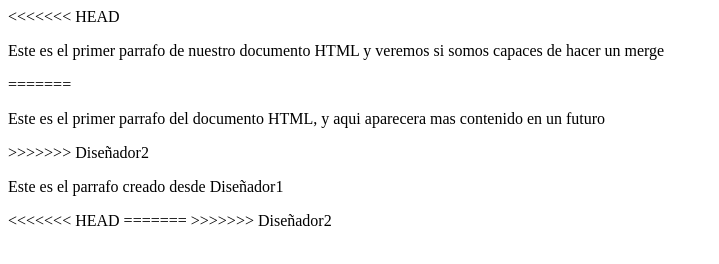
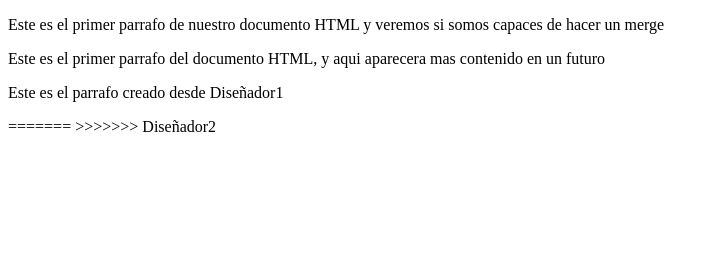
Before and after one commit to vmr77/Proyecto_Web_Empresa_B, a plain HTML site: page index.html in a window 1280 px wide. Shown: the whole page, without its empty margins (0-719 px from the left). Drawn offline with Linux system fonts and the light colour scheme.

Commit message:
Merge2 branch 'Diseñador2'

```diff
--- a/index.html
+++ b/index.html
@@ -7,18 +7,14 @@
 </head>
 <body>
 
-<<<<<<< HEAD
     <p>Este es el primer parrafo de nuestro documento HTML y veremos si somos capaces de hacer un merge</p>
-=======
     <p>Este es el primer parrafo del documento HTML, y aqui aparecera mas contenido en un futuro</p>
->>>>>>> Diseñador2
 
 
     <p>Este es el parrafo creado desde Diseñador1</p>
 
 </body>
 
-<<<<<<< HEAD
 
 </html>
 =======
```
